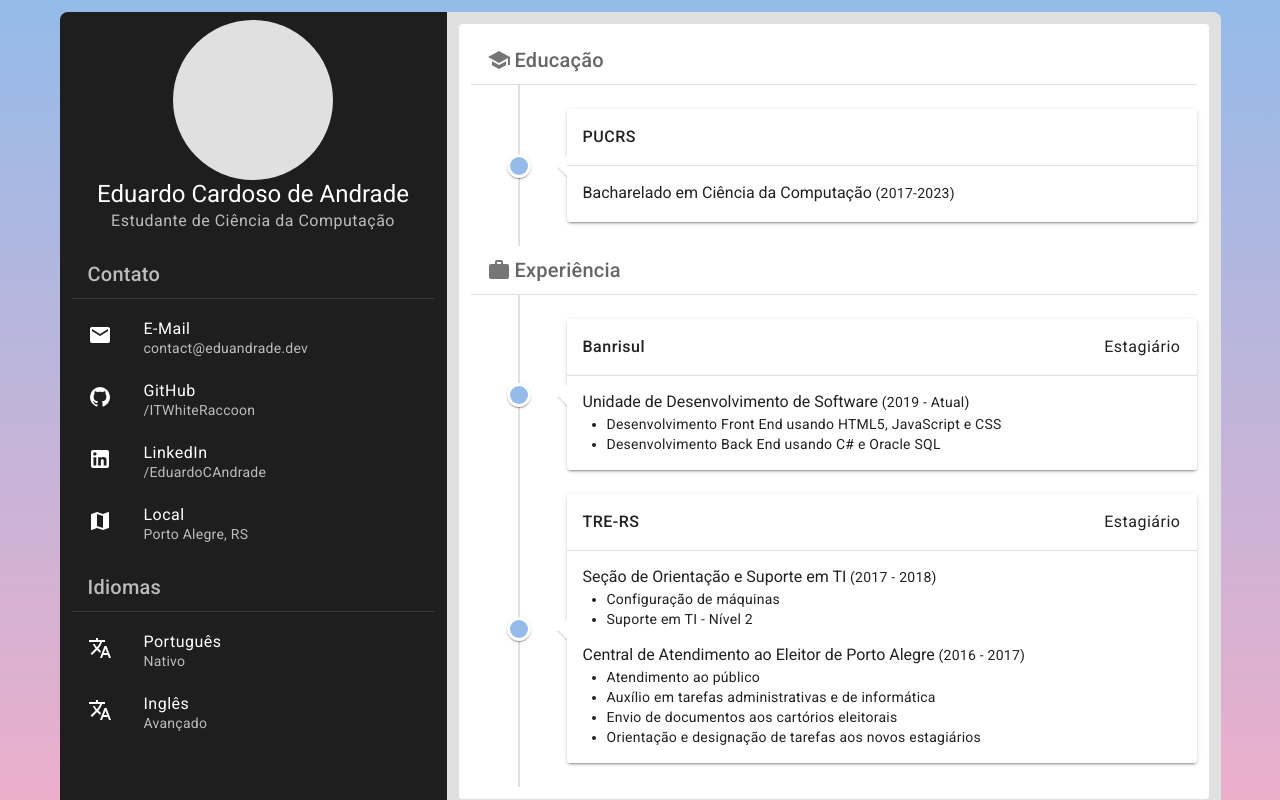
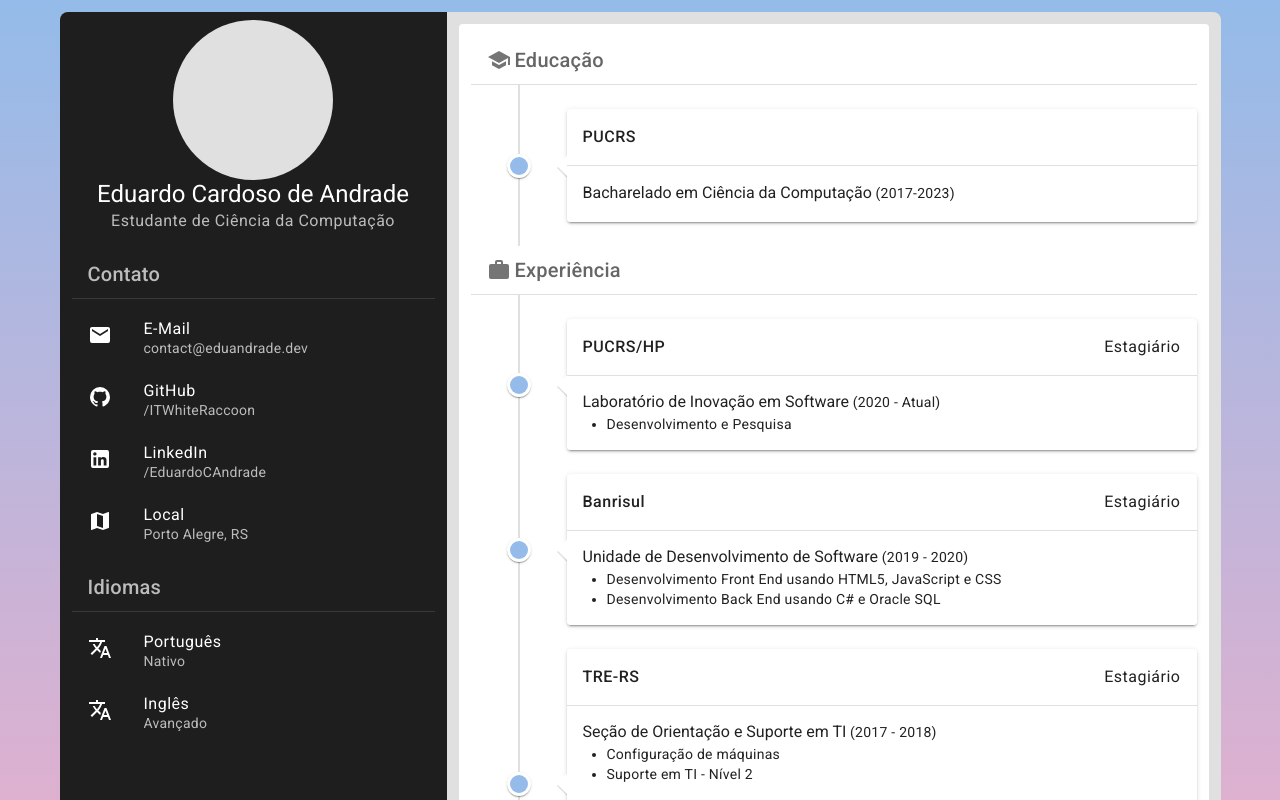
Before and after one commit to ITWhiteRaccoon/itwhiteraccoon.github.io, a Vue app: page / in a window 1280 px wide. Shown: the top 800 px of the page. Built offline with nearby package versions, Linux system fonts and the light colour scheme.

Commit message:
updated info

```diff
--- a/src/App.vue
+++ b/src/App.vue
@@ -141,11 +141,20 @@ export default {
 				icon: mdiBriefcase,
 				data: [
 					{
+						title: 'PUCRS/HP',
+						position: 'Estagiário',
+						locations: [{
+							title: 'Laboratório de Inovação em Software',
+							years: '2020 - Atual',
+							activities: ['Desenvolvimento e Pesquisa']
+						}]
+					},
+					{
 						title: 'Banrisul',
 						position: 'Estagiário',
 						locations: [{
 							title: 'Unidade de Desenvolvimento de Software',
-							years: '2019 - Atual',
+							years: '2019 - 2020',
 							activities: ['Desenvolvimento Front End usando HTML5, JavaScript e CSS',
 								'Desenvolvimento Back End usando C# e Oracle SQL']
 						}]
```
